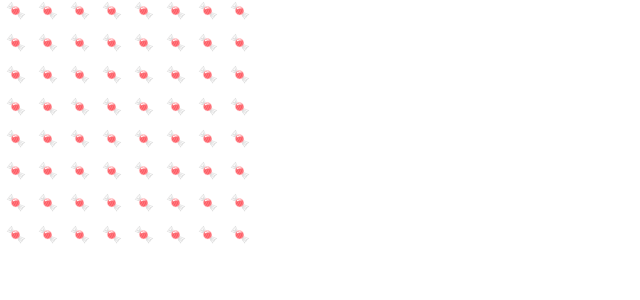
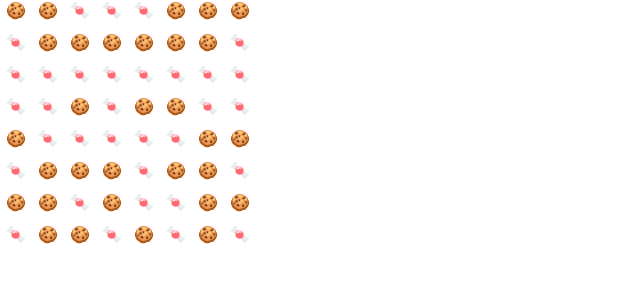
Before and after one commit to JarrydMartin/emily-crush, a React (Create React App) app: page / in a window 1280 px wide. Shown: the top 300 px of the page, without its empty margins (0-640 px from the left). Built offline with nearby package versions, Linux system fonts and the light colour scheme.

Commit message:
added item types

```diff
--- a/src/components/Board.tsx
+++ b/src/components/Board.tsx
@@ -10,7 +10,8 @@ const Board = () => {
             for (let x = 0; x < 8; x++) {
                 newBoard.push({
                     id: ((y * 8) + x).toString() ,
-                    pos: [x, y]
+                    pos: [x, y],
+                    type: Math.random() > 0.5 ? '🍬' : '🍪'
                 })
             }
         }
--- a/src/components/Item.tsx
+++ b/src/components/Item.tsx
@@ -3,11 +3,12 @@ import React from 'react'
 export type itemProps = {
     id: string
     pos: [x:number,y:number]
+    type: '🍬' | '🍪'
 }
 const Item = (props:itemProps) => {
     return (
         <div className="Item">
-            🍬
+            {[props.type]}
         </div>
     )
 }
```
